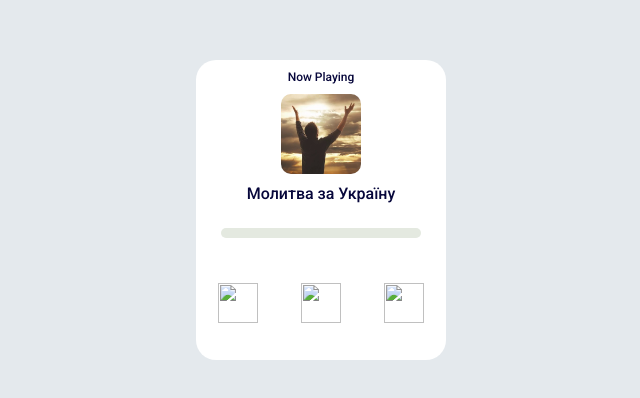
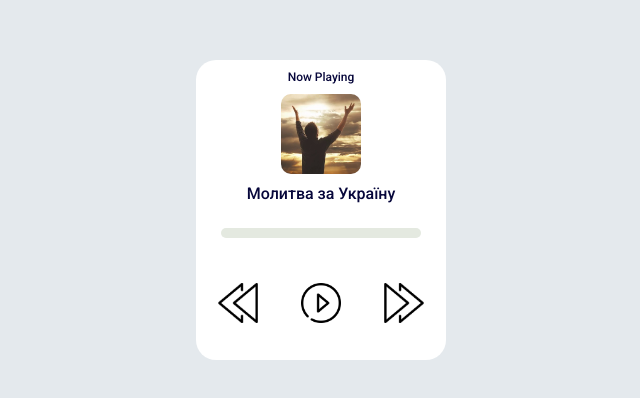
Before and after one commit to davidlakh/AUDIO__PLAYER, a plain HTML site: page index.html in a window 1280 px wide. Shown: the part 190-588 px from the top of the page, without its empty margins (319-959 px from the left). Drawn offline with Linux system fonts and the light colour scheme; the site is published under a folder, as on GitHub Pages, so addresses that start at the root find nothing.

Commit message:
Update index.html

```diff
--- a/index.html
+++ b/index.html
@@ -17,16 +17,16 @@
 <div class="wrapper">
 	<div class="player">
 		<div class="title">Now Playing</div>
-		<div class="cover"> <img class="cover__img active" src="/img/cover3.jpg" alt="cover"></div>
+		<div class="cover"> <img class="cover__img active" src="img/cover3.jpg" alt="cover"></div>
 		<div class="song">Not an Idol - Мосты</div>
-		<audio class="audio" src="/music/Виктор Шатецкий - Молитва за Україну (HolyChords).mp3"></audio>
+		<audio class="audio" src="music/Виктор Шатецкий - Молитва за Україну (HolyChords).mp3"></audio>
 			<div class="progress__container">
 				<div class="progress"></div>
 			</div>
 		<div class="buttons">
-			<div class="btn prev"> <img class="img__back" src="/img/back.png"></div>
-			<div class="btn play"> <img class="img__src" src="/img/play.png"></div>
-			<div class="btn next"> <img class="img__forward" src="/img/forward.png"></div>
+			<div class="btn prev"> <img class="img__back" src="img/back.png"></div>
+			<div class="btn play"> <img class="img__src" src="img/play.png"></div>
+			<div class="btn next"> <img class="img__forward" src="img/forward.png"></div>
 		</div>
 	</div>
 </div>
```
